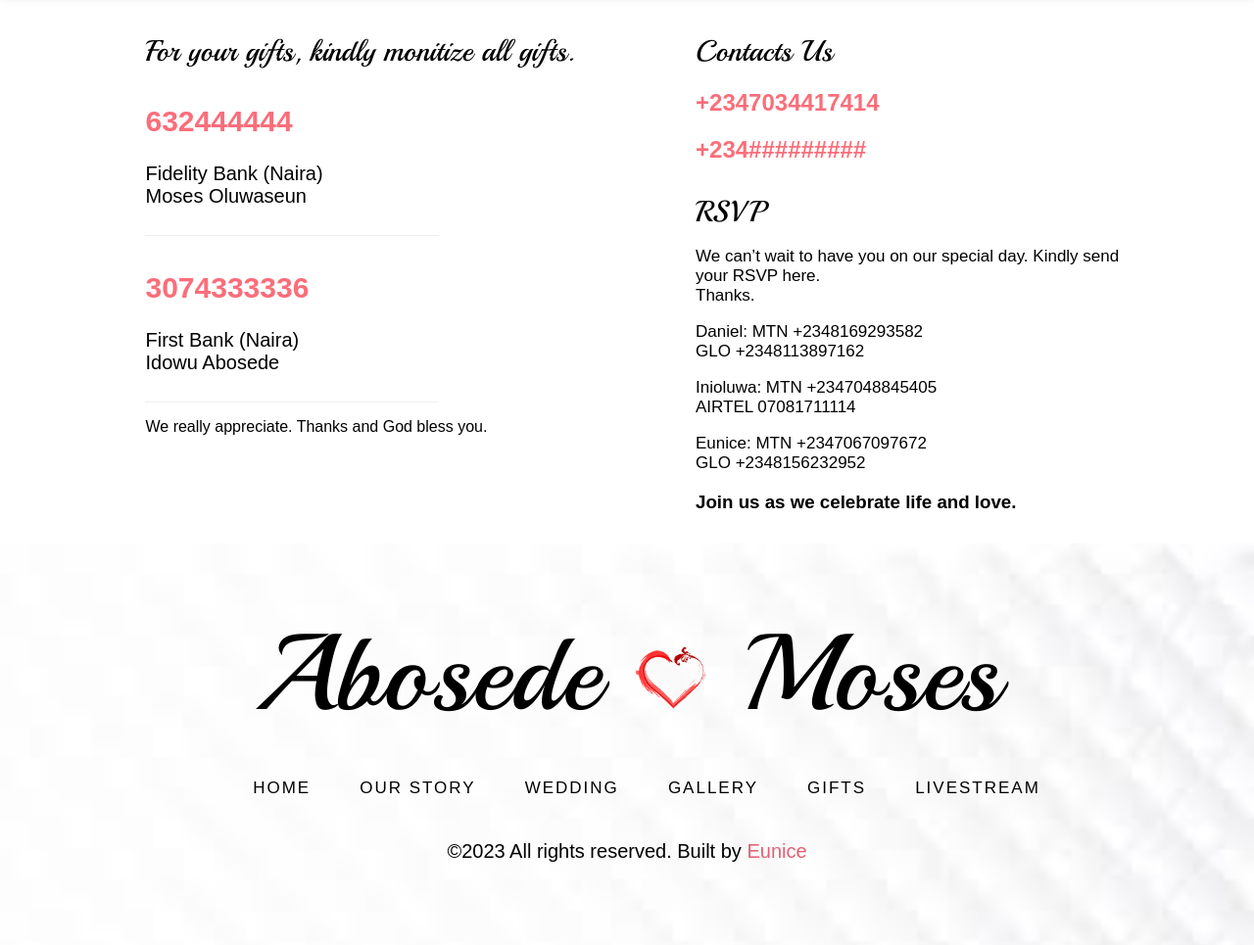
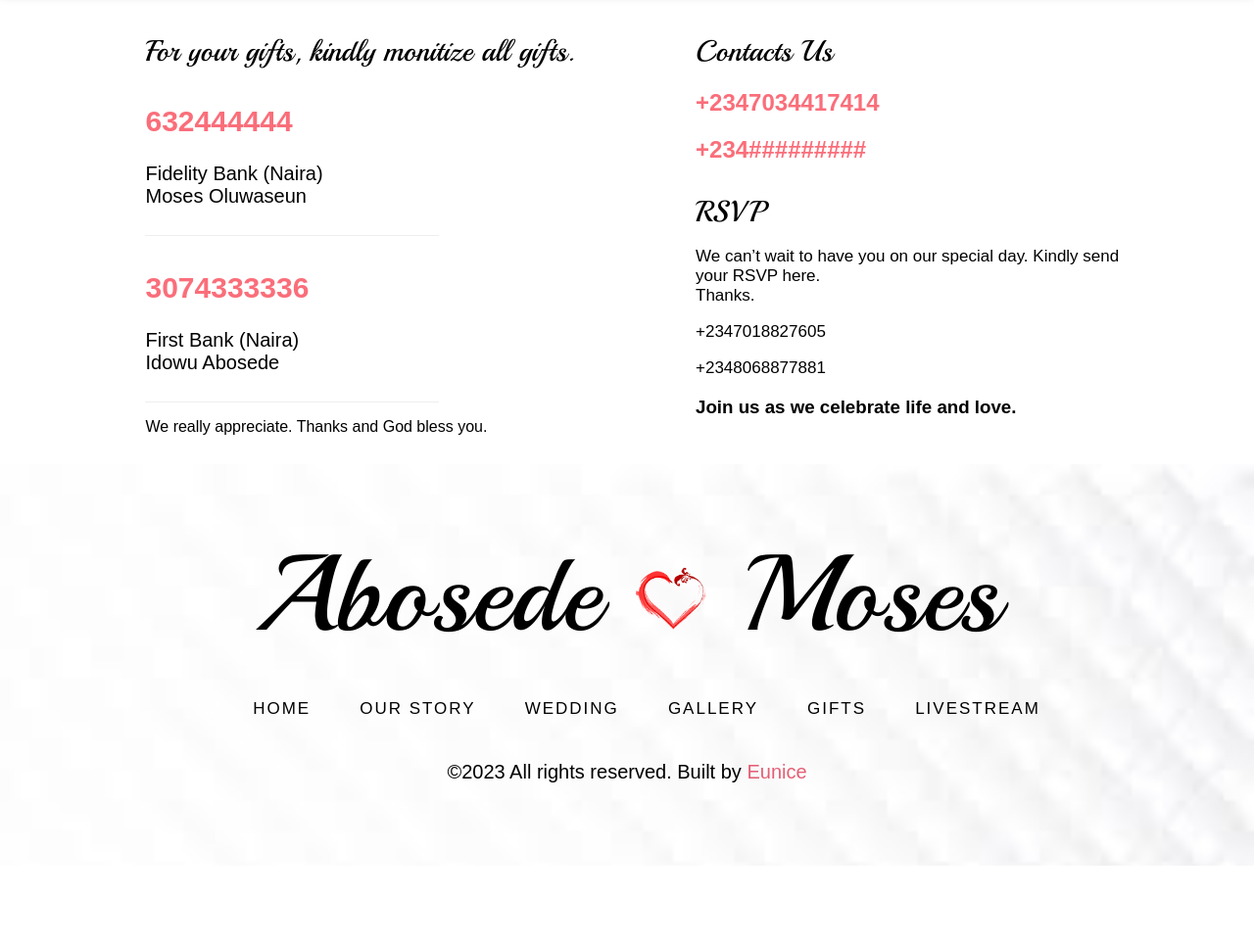
Before and after one commit to samuelogboye/wedding-website, a plain HTML site: page index.html in a window 1280 px wide. Shown: the part 5622-6587 px from the top of the page at 98% size. After the commit the page ends 6506 px from the top, so only its background shows below. Drawn offline with Linux system fonts and the light colour scheme; a web font is replaced by a local one.

Commit message:
Update index.html

```diff
--- a/index.html
+++ b/index.html
@@ -181,9 +181,8 @@
             <div class="rsvp">
                 <h3 class="chead">RSVP</h3>
                 <p>We can’t wait to have you on our special day.  Kindly send your RSVP here. <br> Thanks.</p>
-                <p>Daniel: MTN +2348169293582 <br> GLO +2348113897162</p>
-                <p>Inioluwa: MTN +2347048845405 <br> AIRTEL 07081711114</p>
-                <p>Eunice: MTN +2347067097672 <br> GLO +2348156232952</p>
+                <p>+2347018827605 </p>
+                <p>+2348068877881</p>
                 <h3>Join us as we celebrate life and love.</h3>
             </div>
         </div>
```
